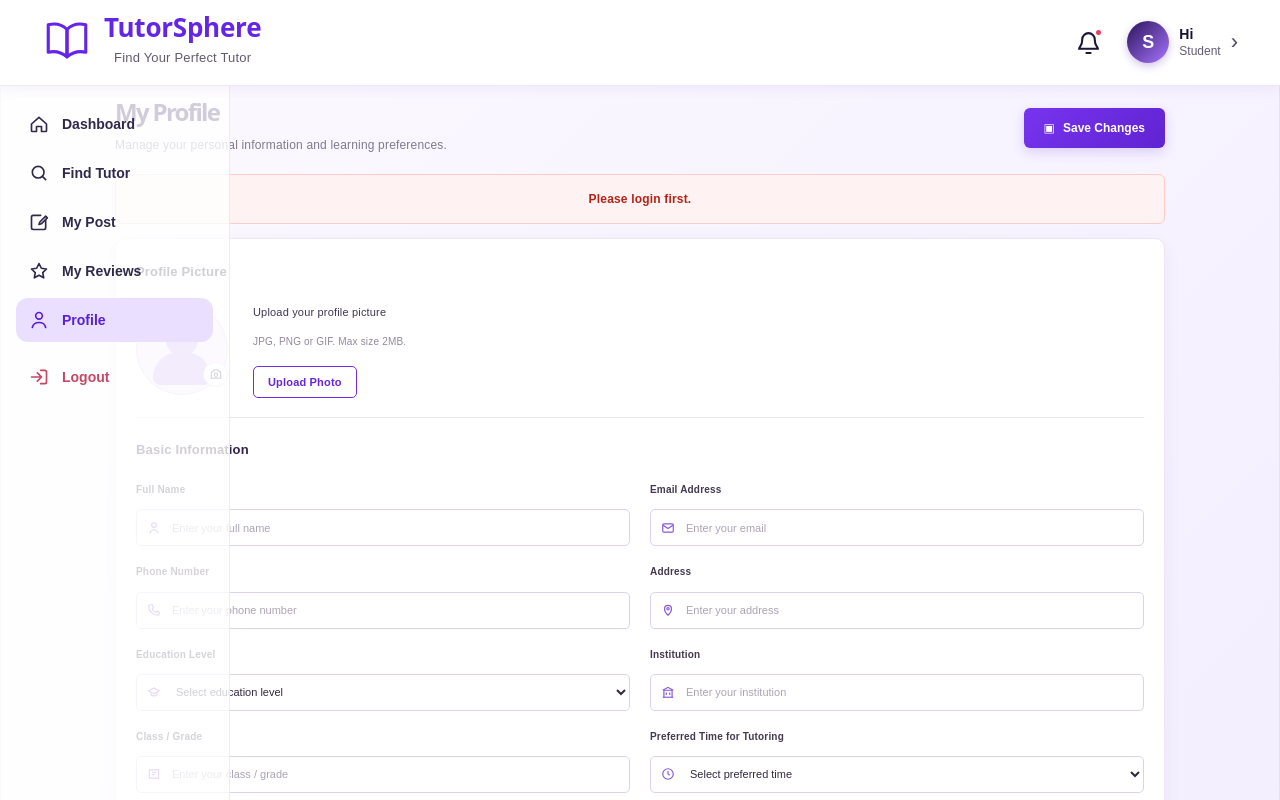
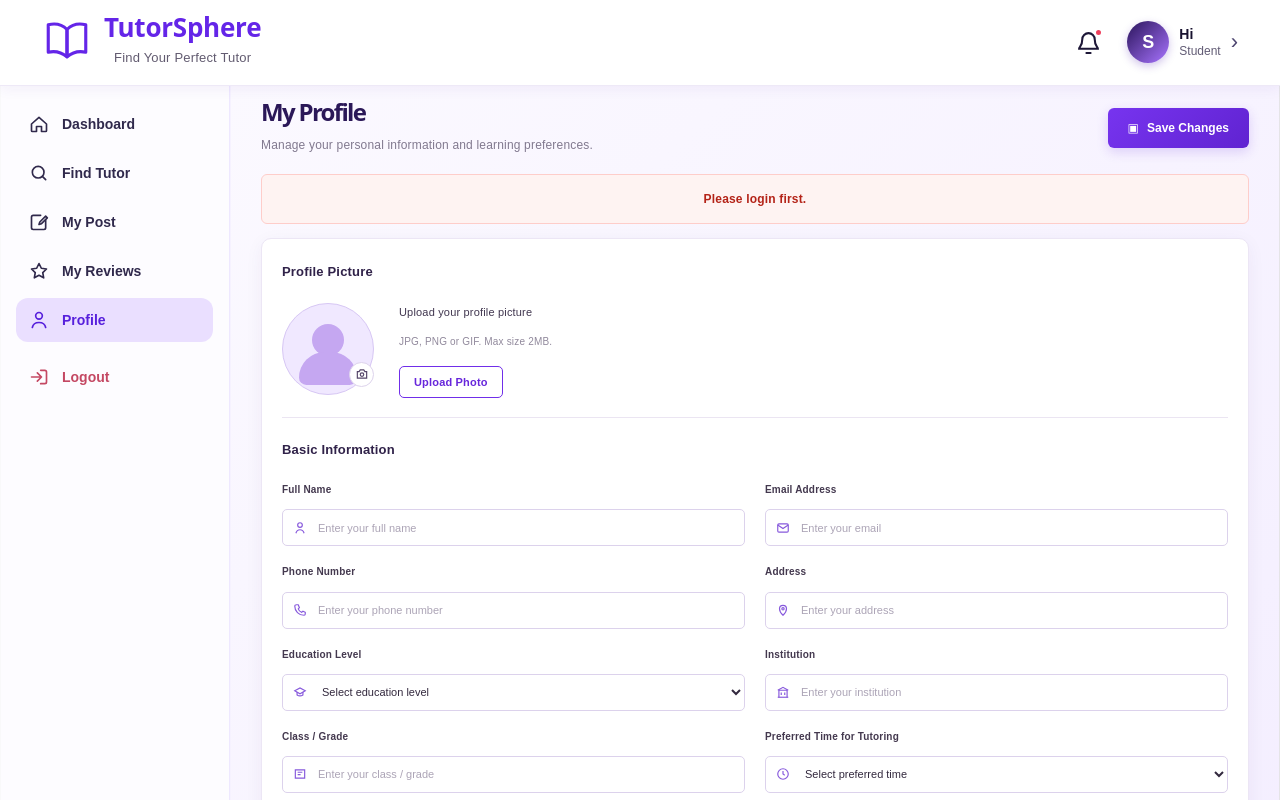
Before and after one commit to afra012/TutorSphere, a React app in the folder frontend/: page /student-profile in a window 1280 px wide. Shown: the top 800 px of the page. Built offline with nearby package versions, Linux system fonts and the light colour scheme; the HTML template or start-up script is replaced by a standard one.

Commit message:
style: update student profile

```diff
--- a/frontend/src/pages/StudentDashboard/StudentProfile.css
+++ b/frontend/src/pages/StudentDashboard/StudentProfile.css
@@ -753,3 +753,15 @@
     align-items: flex-start;
   }
 }
+
+@media (min-width: 821px) {
+  .student-profile-content {
+    margin-left: 230px;
+  }
+}
+
+@media (max-width: 820px) {
+  .student-profile-content {
+    margin-left: 0;
+  }
+}
```
